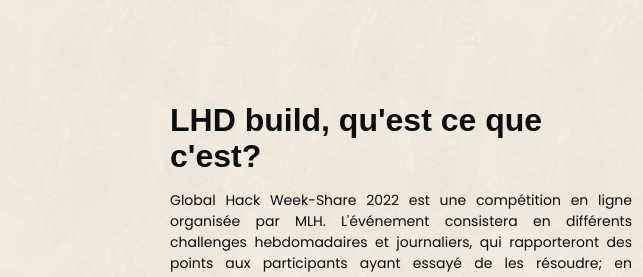
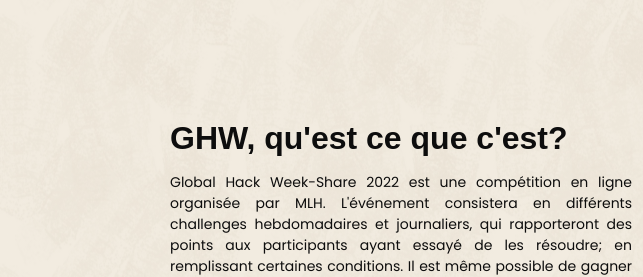
Before and after one commit to cr105ph1nx/lhd-share-webapp, a plain HTML site: page index.html in a window 1280 px wide. Shown: the part 871-1148 px from the top of the page, 0-643 px from the left. Drawn offline with Linux system fonts and the light colour scheme; no server answers; files whose address does not match are found by name; a web font is replaced by a local one.

Commit message:
[edit] title

```diff
--- a/index.html
+++ b/index.html
@@ -228,7 +228,7 @@
             id="w-node-f04ffaf5-dd0e-6f35-9895-0f1945ea6ab3-44598a50"
             class="ver-center"
           >
-            <h2 class="lower-marge-16">LHD build, qu'est ce que c'est?</h2>
+            <h2 class="lower-marge-16">GHW, qu'est ce que c'est?</h2>
             <p style="text-align: justify">
               Global Hack Week-Share 2022 est une compétition en ligne organisée par MLH.
               L'événement consistera en différents challenges hebdomadaires et journaliers,
```
